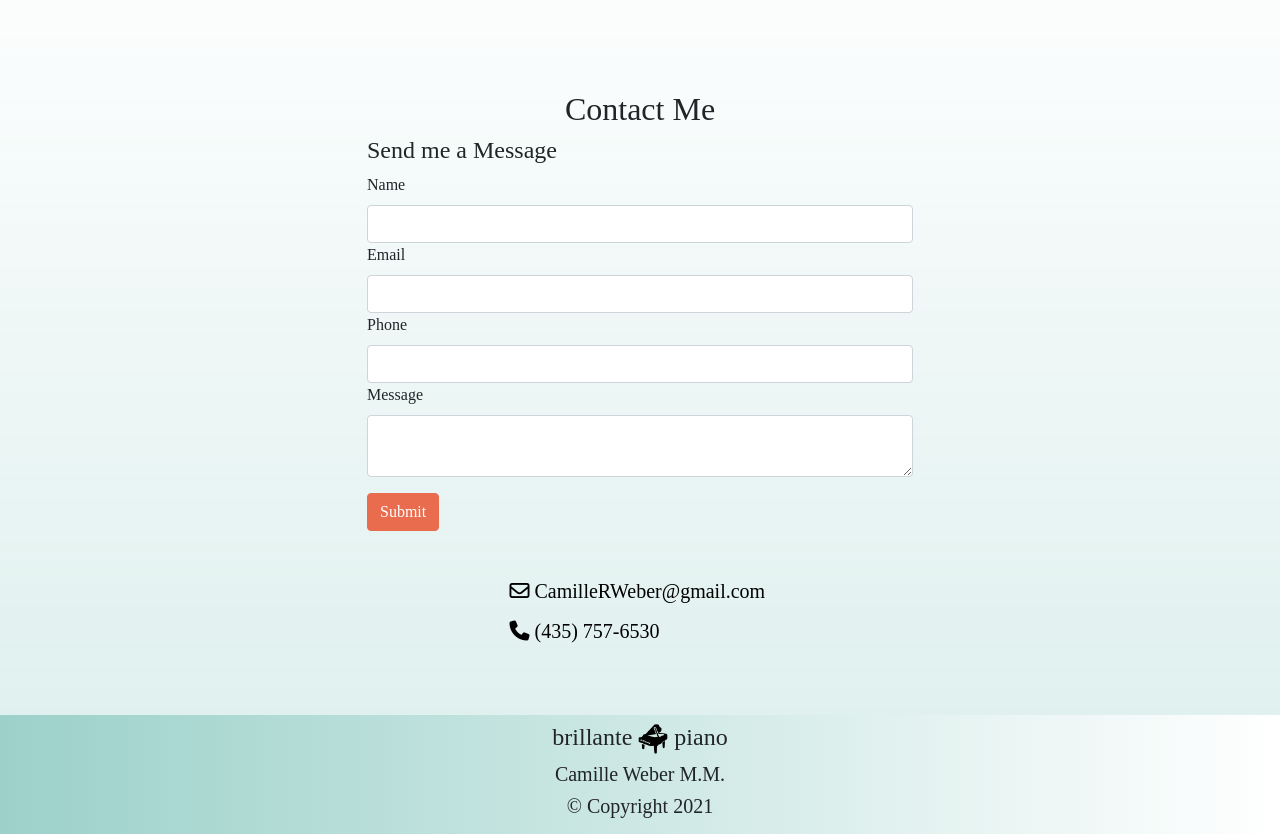
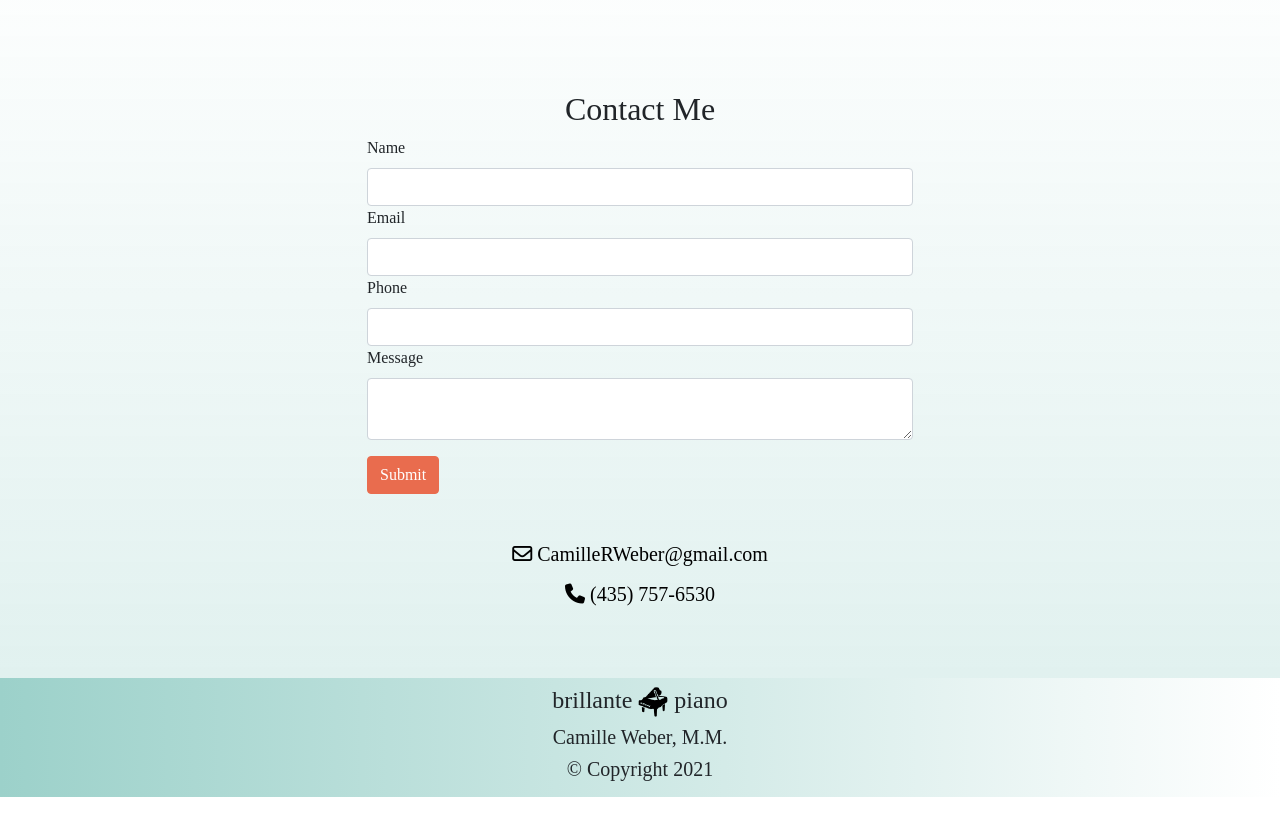
Before and after one commit to gllil/brillantePiano, a React (Create React App) app: page / in a window 1280 px wide. Shown: the part 880-1714 px from the top of the page. After the commit the page ends 1677 px from the top, so only its background shows below. Built offline with nearby package versions, Linux system fonts and the light colour scheme; a web font is replaced by a local one.

Commit message:
updated a few fonts and colors

```diff
--- a/src/components/Contact.js
+++ b/src/components/Contact.js
@@ -9,23 +9,22 @@ const Contact = () => {
 
       <Row className="justify-content-center">
         <Col xs={12} md={6}>
-          <h4>Send me a Message</h4>
           <Form>
             <Form.Group>
               <Form.Label>Name</Form.Label>
-              <Form.Control type="text" name="name" />
+              <Form.Control type="text" name="name" required />
             </Form.Group>
             <Form.Group>
               <Form.Label>Email</Form.Label>
-              <Form.Control type="email" name="email" />
+              <Form.Control type="email" name="email" required />
             </Form.Group>
             <Form.Group>
               <Form.Label>Phone</Form.Label>
-              <Form.Control type="tel" name="phone" />
+              <Form.Control type="tel" name="phone" required />
             </Form.Group>
             <Form.Group>
               <Form.Label>Message</Form.Label>
-              <Form.Control as="textarea" type="text" name="message" />
+              <Form.Control as="textarea" type="text" name="message" required />
             </Form.Group>
             <Button className="mt-3">Submit</Button>
           </Form>
@@ -34,7 +33,7 @@ const Contact = () => {
       <Row className="justify-content-center mt-5">
         <Col xs={12} md={6}>
           <Row className="justify-content-center">
-            <Col xs={6}>
+            <Col xs={12} className="text-center">
               <a
                 href="mailto:camillerweber@gmail.com"
                 target="_blank"
@@ -47,7 +46,7 @@ const Contact = () => {
             </Col>
           </Row>
           <Row className="justify-content-center mt-2">
-            <Col xs={6}>
+            <Col xs={12} className="text-center">
               <a href="tel:4357576530">
                 <h5>
                   <i className="fas fa-phone"></i> (435) 757-6530
--- a/src/components/Footer.js
+++ b/src/components/Footer.js
@@ -12,7 +12,7 @@ const Footer = () => {
           </h4>
         </Nav.Item>
         <Nav.Item>
-          <h5>Camille Weber M.M.</h5>
+          <h5>Camille Weber, M.M.</h5>
         </Nav.Item>
         <Nav.Item>
           <h5>
--- a/src/index.css
+++ b/src/index.css
@@ -48,9 +48,8 @@ h6 {
 }
 
 .btn:hover {
-  border-color: #4ca1a3;
-  background-color: #4ca1a3;
-  color: #511281;
+  border-color: #bf5f47;
+  background-color: #bf5f47;
 }
 
 .nav:hover {
@@ -61,3 +60,7 @@ a:link {
   color: #000000;
   text-decoration: none;
 }
+
+a:hover {
+  color: #bf5f47;
+}
```
Also changed, not shown: 2 other files (tests, documents, lock files or other folders).
